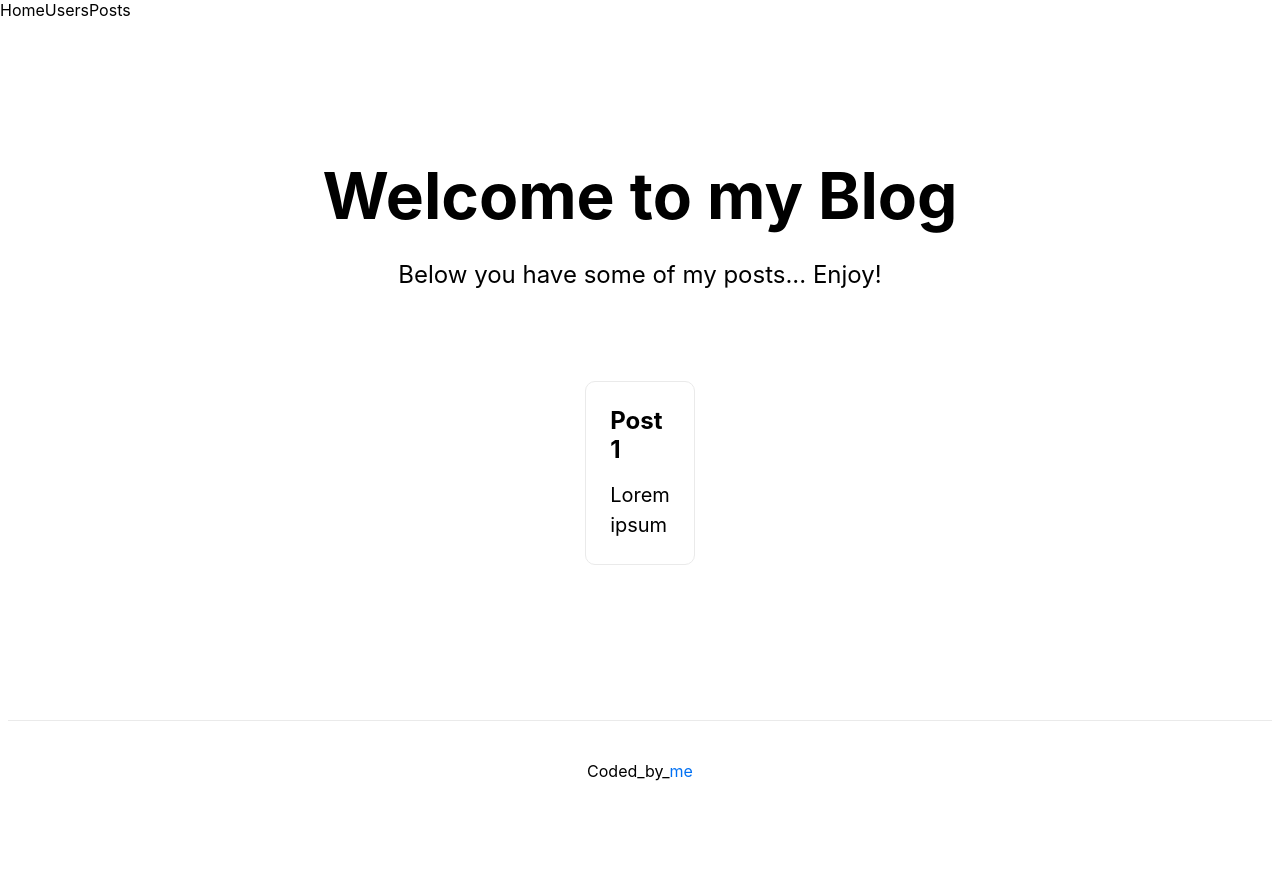
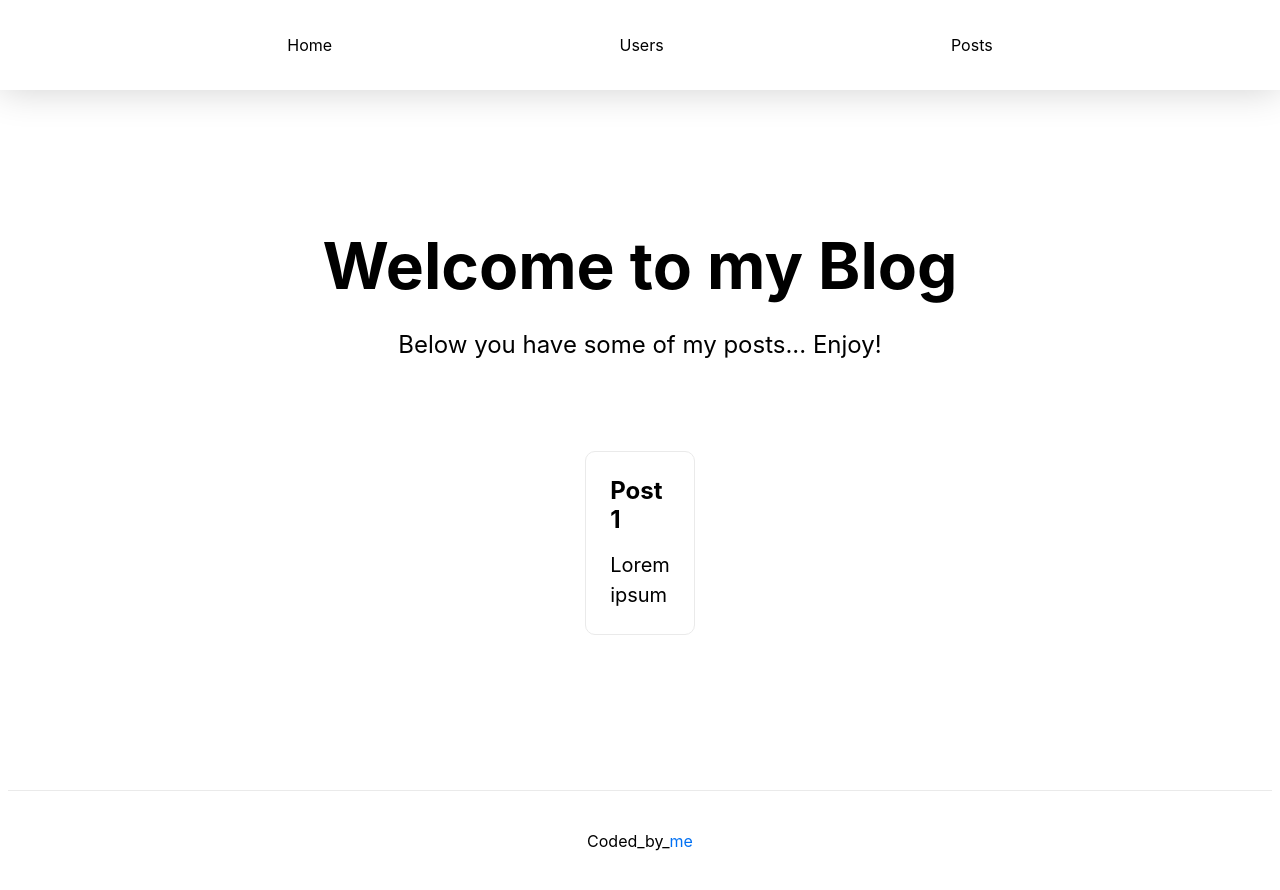
Before and after one commit to jmmzzei/next-blog, a Next.js app: page / in a window 1280 px wide. Before the commit the page ends 820 px from the top, so only its background shows below. Built offline with nearby package versions, Linux system fonts and the light colour scheme.

Commit message:
Modify Navbar style

```diff
--- a/components/Navbar.js
+++ b/components/Navbar.js
@@ -1,8 +1,9 @@
 import Link from 'next/link'
+import styles from '../styles/Home.module.css'
 
 export default () => {
   return (
-    <nav>
+    <nav className={styles.navbar}>
       <Link href="/">
         <a>Home</a>
       </Link>
--- a/styles/Home.module.css
+++ b/styles/Home.module.css
@@ -14,6 +14,27 @@
   flex-direction: column;
   justify-content: center;
   align-items: center;
+}
+
+.navbar {
+  display: flex;
+  align-items: center;
+  justify-content: space-evenly;
+  height: 90px;
+  box-shadow: 0 0 0.4em #00000030;
+  transition: all 0.4s;
+}
+
+.navbar:hover {
+  box-shadow: 0 0 2.4em #00000030;
+}
+
+.navbar a {
+  transition: all 0.4s;
+}
+
+.navbar a:hover {
+  color: #0070f3;
 }
 
 .footer {
```
